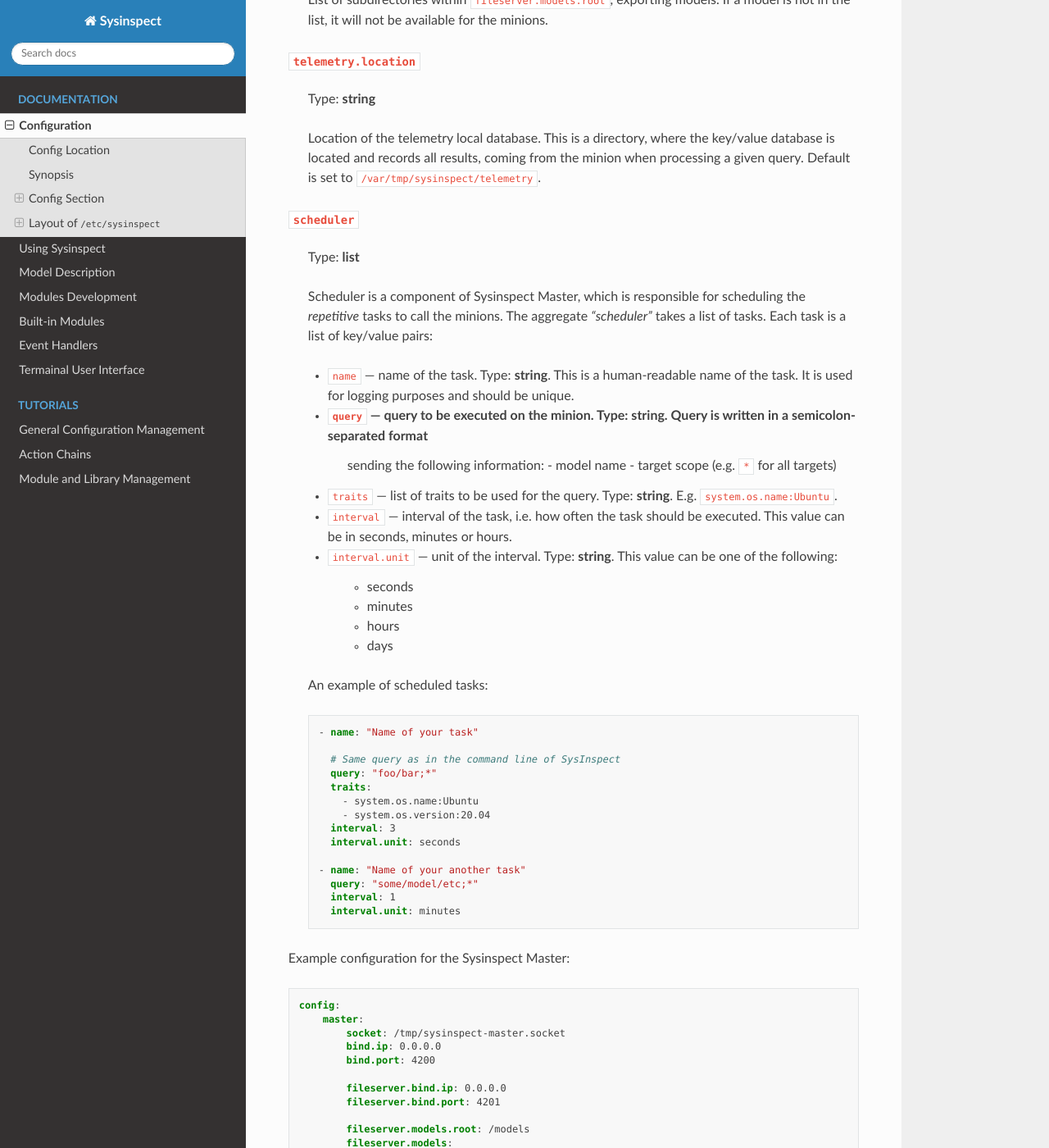
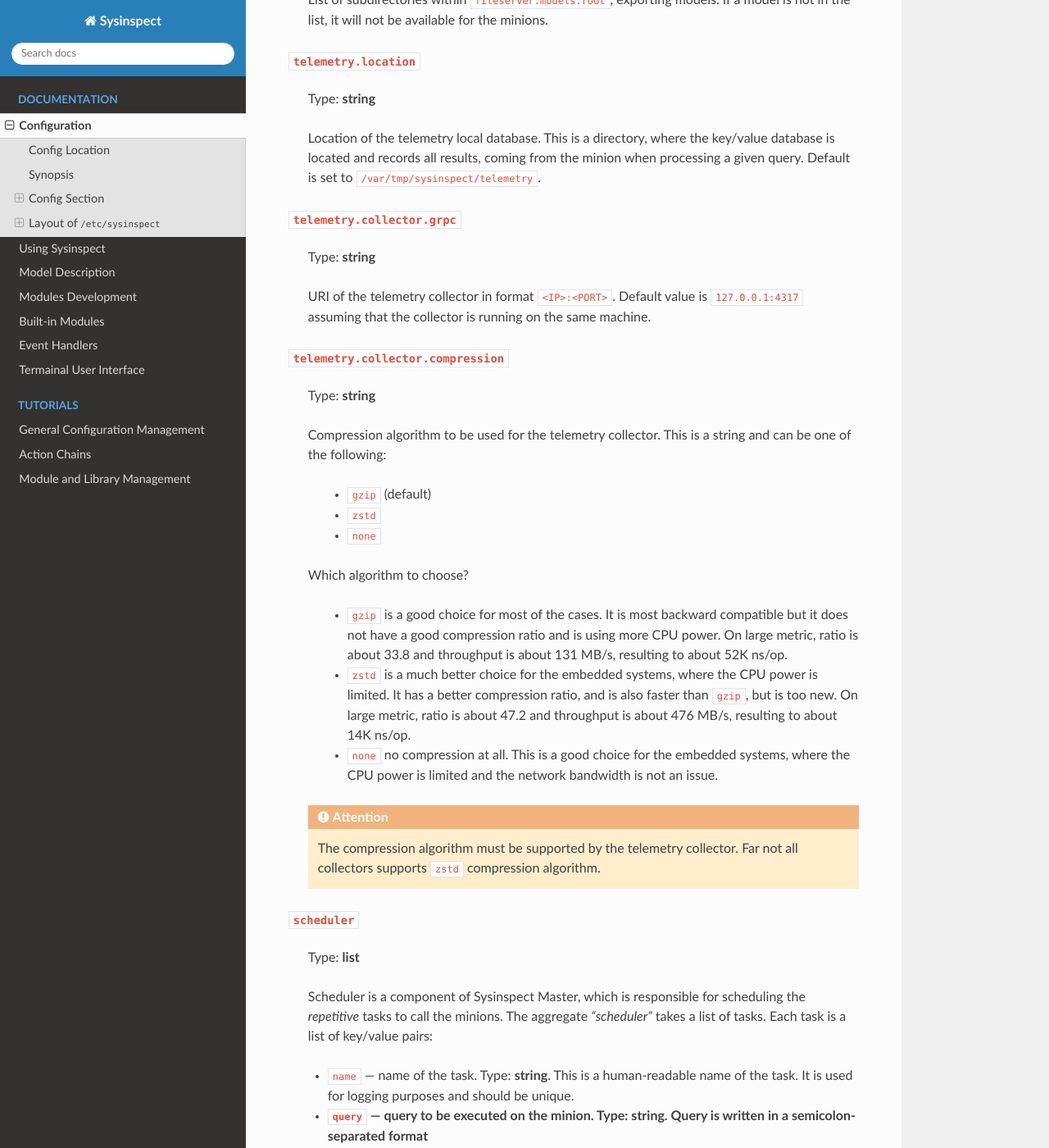
Before and after one commit to tinythings/sysinspect, a Sphinx documentation site: the page built from docs/global_config.rst, in a window 1280 px wide and 1400 px high, scrolled down 3161 px. Shown: the whole window at 82% size. Built offline with Sphinx 7.4.7 and the Read the Docs theme 3.1.0, drawn with Linux system fonts in a browser that asks for light colours.

Commit message:
Describe master configuration changes for OTLP

```diff
--- a/docs/global_config.rst
+++ b/docs/global_config.rst
@@ -165,6 +165,42 @@
     Location of the telemetry local database. This is a directory, where the
     key/value database is located and records all results, coming from the minion
     when processing a given query. Default is set to ``/var/tmp/sysinspect/telemetry``.
+
+``telemetry.collector.grpc``
+############################
+
+    Type: **string**
+
+    URI of the telemetry collector in format ``<IP>:<PORT>``. Default value is
+    ``127.0.0.1:4317`` assuming that the collector is running on the same machine.
+
+``telemetry.collector.compression``
+###################################
+
+    Type: **string**
+
+    Compression algorithm to be used for the telemetry collector. This is a string
+    and can be one of the following:
+
+        - ``gzip`` (default)
+        - ``zstd``
+        - ``none``
+
+    Which algorithm to choose?
+
+        - ``gzip`` is a good choice for most of the cases. It is most backward compatible
+          but it does not have a good compression ratio and is using more CPU power. On large metric,
+          ratio is about 33.8 and throughput is about 131 MB/s, resulting to about 52K ns/op.
+        - ``zstd`` is a much better choice for the embedded systems, where the CPU power is limited.
+          It has a better compression ratio, and is also faster than ``gzip``, but is too new. On large metric,
+          ratio is about 47.2 and throughput is about 476 MB/s, resulting to about 14K ns/op.
+        - ``none`` no compression at all. This is a good choice for the embedded systems, where
+          the CPU power is limited and the network bandwidth is not an issue.
+
+    .. attention::
+
+        The compression algorithm must be supported by the telemetry collector.
+        Far not all collectors supports ``zstd`` compression algorithm.
 
 ``scheduler``
 #############
```
